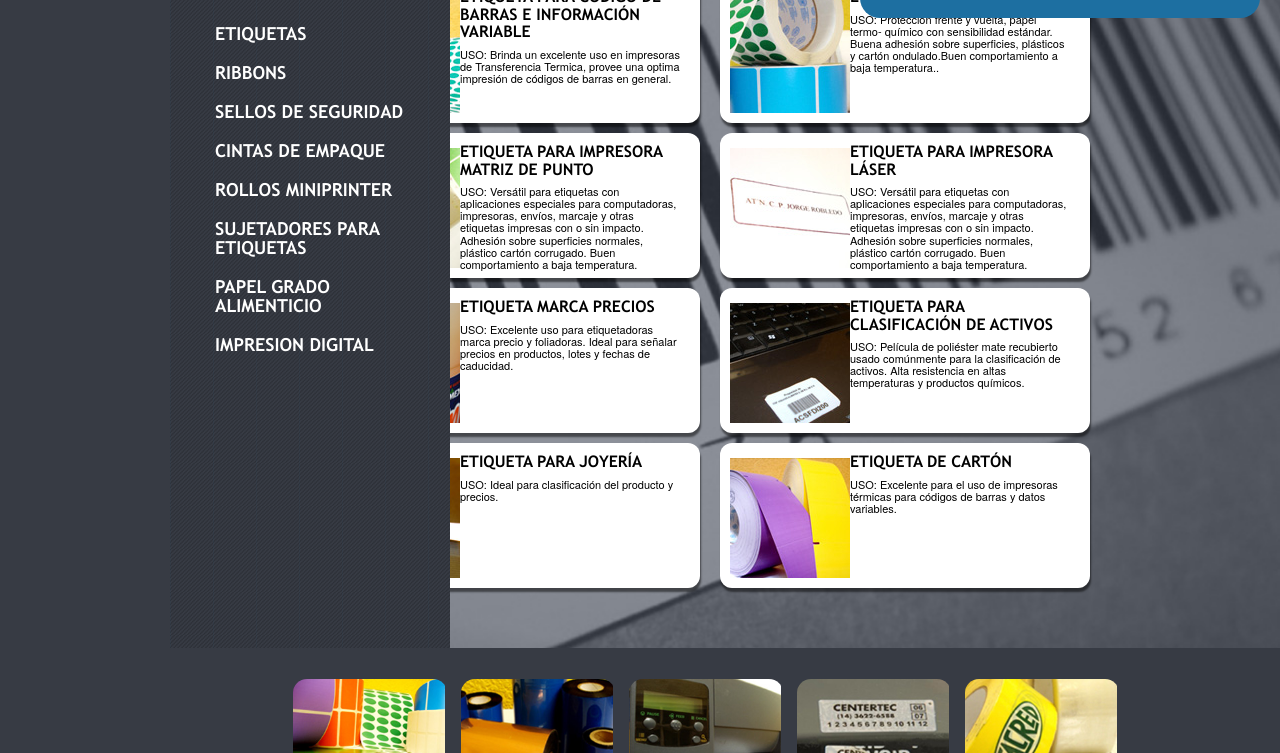
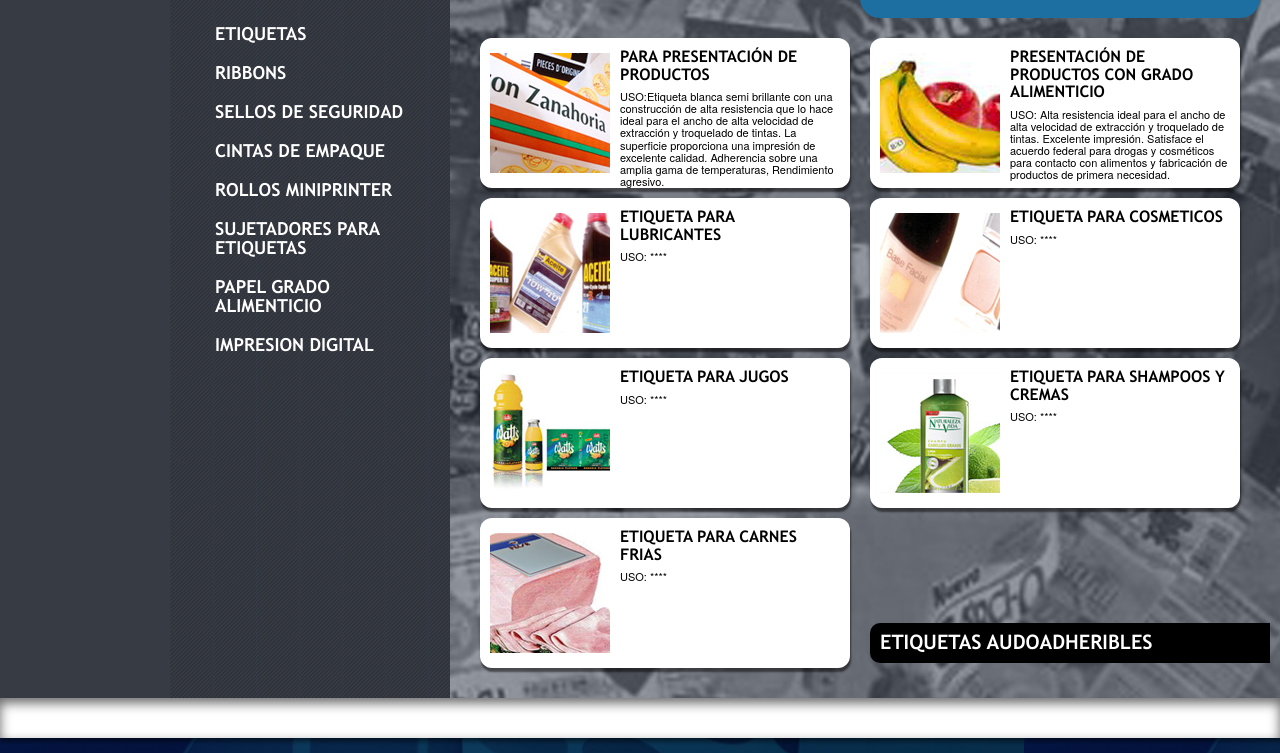
Before and after one commit to andrapo/egr, a plain HTML site: page etiquetas-autoadheribles copy.html in a window 1280 px wide. Shown: the part 182-935 px from the top of the page. Drawn offline with nearby package versions, Linux system fonts and the light colour scheme.

Commit message:
Producto

```diff
--- a/css/base.css
+++ b/css/base.css
@@ -252,10 +252,11 @@ color: white ; text-align: right}
 .az2 ul {padding: 10px 20px}
 .az2 ul li:hover{color: #a8bbcb}
 .menu2{ background: url(../images/pattern.png);width: 100%; height: 830px; position: absolute; margin-top:0; z-index: 99999}
-
+.menu3{ background: url(../images/pattern.png);width: 100%; height: 800px; position: absolute; margin-top:0; z-index: 99999}
 .menu{ background: url(../images/pattern.png);width: 100%; height: 1050px; position: absolute; margin-top:0; z-index: 99999}
 .more{height: 850px}
 .more2{height: 1050px}
+.more3{height: 880px}
 
 .menu img,.menu2 img{margin: 20px auto; display: block}
 .menu ul,.menu2 ul{list-style: none; margin: 40px 45px}
@@ -320,6 +321,7 @@ color: white ; text-align: right}
 ================================================== */
 .home{background: #373b44;height: 900px}
 .homer{background: #373b44;height: 700px}
+.home2{background: #373b44;height: 730px}
 
 .cont{ background-image: url(../images/fi.jpg) ; background-repeat: no-repeat; height: 500px; margin-top: 0px;float: right; background-size: 100%;height: 900px}
 .indimg{margin-left: 140px; margin-top: 50px; position: absolute}
@@ -390,6 +392,8 @@ text-align: right
 ================================================== */
 .etiquetas{background: url(../images/etiquetaf.jpg); height: 680px;width: 100%; padding-left: 40px;float: right;background-repeat: no-repeat; background-size: 100%}
 .etiquetasint1{background: url(../images/etad.jpg); height: 900px;width: 100%; padding-left: 40px;float: right;background-repeat: no-repeat; background-size: 100%}
+.etiquetasint2{background: url(../images/etp.jpg); height: 730px;width: 100%; padding-left: 40px;float: right;background-repeat: no-repeat; background-size: 100%}
+
 .indimget{margin:60px 0px 0 150px; position: absolute}
   .imgetiqueta { /* es el bloque general */
     overflow: hidden;
@@ -445,7 +449,7 @@ text-align: center
 ================================================== */
 .ribbon{background: url(../images/ribbonf.jpg); height:700px;width: 100%; padding-left: 40px;float: right;background-repeat: no-repeat; background-size: 102%}
 .esp{margin: 10px 0 0 150px; background: white; border-radius: 12px;height: 280px;box-shadow: 1px 4px 2px rgba(0,0,0,0.5); width: 370px; float: left; display: inline; margin-left: 10px; margin-right: 10px }
-.esp2{margin: 10px 0 0 150px; background: white; border-radius: 12px;height: 145px;box-shadow: 1px 4px 2px rgba(0,0,0,0.5); width: 370px; float: left; display: inline; margin-left: 10px; margin-right: 10px; padding-left }
+.esp2{margin: 10px 0 0 150px; background: white; border-radius: 12px;height: 150px;box-shadow: 1px 4px 2px rgba(0,0,0,0.5); width: 370px; float: left; display: inline; margin-left: 10px; margin-right: 10px; padding-left }
 
 .rib{margin-left: 150px; margin-top: 60px}
 .rib img, .esp2 img{margin-top: 15px}
--- a/etiquetas-autoadheribles copy.html
+++ b/etiquetas-autoadheribles copy.html
@@ -43,11 +43,11 @@
 
 	</head>
 
-<body class="grey">
+<body>
 
 				<div class="container">
 
-				<div class="five columns menu2">
+				<div class="five columns menu more3">
 						<img src="images/logo.png">
 
 
@@ -88,140 +88,85 @@
 											</div><!--main-->
 
 				</div>	<!--ten-->
-<div class="sixteen columns home">
-<div class="container etiquetas">
-	<div class="indimget2">
+<div class="sixteen columns home2">
+<div class="container etiquetasint2">
+	<div class="indimget">
 
 	<div class="esp2">
-	<div class="two columns"><img src="images/eta1.jpg"/></div>
-<div class="four columns space2"><h1>ETIQUETA PARA CÓDIGO DE BARRAS
-E INFORMACIÓN VARIABLE</h1>
-<p>USO: Brinda un excelente uso
-en impresoras de Transferencia Termica,
-provee una optima impresión
-de códigos de barras en  general.</p>
+	<div class="two columns"><img src="images/pp1.jpg"/></div>
+<div class="four columns space"><h1>PARA
+PRESENTACIÓN DE PRODUCTOS</h1>
+<p>USO:Etiqueta blanca semi brillante con una
+construcción de alta resistencia que lo
+hace ideal para el ancho de alta velocidad
+de extracción y troquelado de tintas.
+La superficie proporciona una impresión
+de excelente calidad.
+Adherencia sobre una amplia gama de
+temperaturas, Rendimiento agresivo.</p>
 	</div>
 
 	</div><!--esp-->
 	<div class="esp2">
-	<div class="two columns"><img src="images/eta2.jpg"/></div>
-<div class="four columns space2"><h1>ETIQUETA REMOVIBLE</h1>
-<p>USO: Protección frente y vuelta, papel termo-
-químico con sensibilidad estándar.
-Buena adhesión sobre superficies, plásticos
-y cartón ondulado.Buen comportamiento a baja temperatura..</p>
+	<div class="two columns"><img src="images/pp2.jpg"/></div>
+<div class="four columns space"><h1>PRESENTACIÓN DE
+PRODUCTOS CON GRADO ALIMENTICIO</h1>
+<p>USO: Alta resistencia ideal para el ancho de alta
+velocidad de extracción y troquelado de tintas.
+Excelente impresión. Satisface el acuerdo
+federal para drogas y cosméticos para
+contacto con alimentos y fabricación de
+productos de primera necesidad.</p>
 	</div>
 
 	</div><!--esp-->
 <div class="esp2">
-	<div class="two columns"><img src="images/eta3.jpg"/></div>
-<div class="four columns space2"><h1>ETIQUETA PARA
-IMPRESORA MATRIZ DE PUNTO</h1>
-<p>USO: Versátil para etiquetas con aplicaciones
-especiales para computadoras, impresoras,
-envíos, marcaje y otras etiquetas impresas
-con o sin impacto.
-Adhesión sobre superficies normales, plástico
-cartón corrugado.
-Buen comportamiento a baja temperatura.</p>
+	<div class="two columns"><img src="images/pp3.jpg"/></div>
+<div class="four columns space"><h1>ETIQUETA PARA LUBRICANTES</h1>
+<p>USO: ****</p>
+
 	</div>
 
 	</div><!--esp-->
 <div class="esp2">
-	<div class="two columns"><img src="images/eta4.jpg"/></div>
-<div class="four columns space2"><h1>ETIQUETA PARA IMPRESORA LÁSER</h1>
-<p>USO: Versátil para etiquetas con aplicaciones
-especiales para computadoras, impresoras,
-envíos, marcaje y otras etiquetas impresas
-con o sin impacto.
-Adhesión sobre superficies normales, plástico
-cartón corrugado.
-Buen comportamiento a baja temperatura.</p>
+	<div class="two columns"><img src="images/pp4.jpg"/></div>
+<div class="four columns space"><h1>ETIQUETA PARA COSMETICOS</h1>
+<p>USO: ****</p>
+
 	</div>
 
 	</div><!--esp-->
 <div class="esp2">
-	<div class="two columns"><img src="images/eta5.jpg"/></div>
-<div class="four columns space2"><h1>ETIQUETA MARCA PRECIOS</h1>
-<p>USO: Excelente uso para etiquetadoras marca
-precio y foliadoras.
-Ideal para señalar precios en productos,
-lotes y fechas de caducidad.</p>
+	<div class="two columns"><img src="images/pp5.jpg"/></div>
+<div class="four columns space"><h1>ETIQUETA PARA JUGOS</h1>
+<p>USO: ****</p>
+
 	</div>
 
 	</div><!--esp-->
 <div class="esp2">
-	<div class="two columns"><img src="images/eta6.jpg"/></div>
-<div class="four columns space2"><h1>ETIQUETA PARA
-CLASIFICACIÓN DE ACTIVOS</h1>
-<p>USO: Película de poliéster mate recubierto usado
-comúnmente para la clasificación de activos.
-Alta resistencia en altas temperaturas
-y productos químicos.</p>
+	<div class="two columns"><img src="images/pp6.jpg"/></div>
+<div class="four columns space"><h1>ETIQUETA PARA SHAMPOOS Y CREMAS</h1>
+<p>USO: ****</p>
+</div>
+
+	</div><!--esp-->
+<div class="esp2">
+	<div class="two columns"><img src="images/pp7.jpg"/></div>
+<div class="four columns space"><h1>ETIQUETA PARA CARNES FRIAS</h1><p>USO: ****</p>
 	</div>
 
 	</div><!--esp-->
-<div class="esp2">
-	<div class="two columns"><img src="images/eta7.jpg"/></div>
-<div class="four columns space2"><h1>ETIQUETA PARA JOYERÍA</h1>
-<p>USO: Ideal para clasificación del producto y
-precios.</p>
+<div class="b">
+<br><br><br><br><br>
+<div class="seven columns black">
+<h1>ETIQUETAS AUDOADHERIBLES</h1>
+</div></div>
+	</div>
 	</div>
 
-	</div><!--esp-->
-<div class="esp2">
-	<div class="two columns"><img src="images/eta8.jpg"/></div>
-<div class="four columns space2"><h1>ETIQUETA DE CARTÓN</h1>
-<p>USO: Excelente para el uso de impresoras
-térmicas para códigos de barras y datos
-variables.</p>
 	</div>
 
-	</div><!--esp-->
-
-	</div></div></div>
-
-<div class="sixteen columns grey">
-<div class="container">
-	<div class="indimgbot">
-
-<div class="four columns">
-<div class="imgteaser"> <a href="etiquetas.html"> <img src="images/etiquetas.jpg" />  <span class="desc"><h4>Etiquetas</h4> </span> </a></div>
-
-</div>
-
-<div class="four columns">
-<div class="imgteaser" id="1"> <a href="ribbons.html"> <img src="images/ribbons.jpg" />  <span class="desc"><h4>Ribbons</h4> </span> </a></div>
-</div>
-
-<div class="four columns">
-<div class="imgteaser" id="1"> <a href="codigo-de-barras.html"> <img src="images/cbarras.jpg" />  <span class="desc"><h4>Código de Barras</h4> </span> </a></div>
-</div>
-<div class="four columns">
-<div class="imgteaser"> <a href="sellos-de-seguridad.html"> <img src="images/sellos.jpg" />  <span class="desc"><h4>Sellos de Seguridad</h4> </span> </a></div>
-</div>
-<div class="four columns">
-<div class="imgteaser"> <a href="cintas-de-empaque.html"> <img src="images/cintas.jpg" />  <span class="desc"><h4>Cintas de Empaque</h4> </span> </a></div>
-
-</div>
-
-<div class="four columns">
-<div class="imgteaser"> <a href="rollos-miniprinter.html"> <img src="images/mini.jpg" />  <span class="desc"><h4>Rollos Miniprinter</h4> </span> </a></div>
-</div>
-
-	<div class="four columns">
-<div class="imgteaser"> <a href=""> <img src="images/sujetadores.jpg" />  <span class="desc"><h4>Sujetadores p/etiquetas</h4> </span> </a></div>
-</div>
-<div class="four columns">
-<div class="imgteaser"> <a href=""> <img src="images/papel.jpg" />  <span class="desc"><h4>Papel Grado Alimenticio</h4> </span> </a></div>
-</div>
-<div class="four columns">
-<div class="imgteaser"> <a href=""> <img src="images/impresion.jpg" />  <span class="desc"><h4>Impresión Digital</h4> </span> </a></div>
-</div>
-	</div>
-</div><!--indimg-->
-</div><!--container-->
-</div>
 <div class="sixteen columns line"></div>
 <div class="sixteen columns foot">
 	<div class="container">
```
Also changed, not shown: presentacion-de-producto.html (+7 -7 lines).
